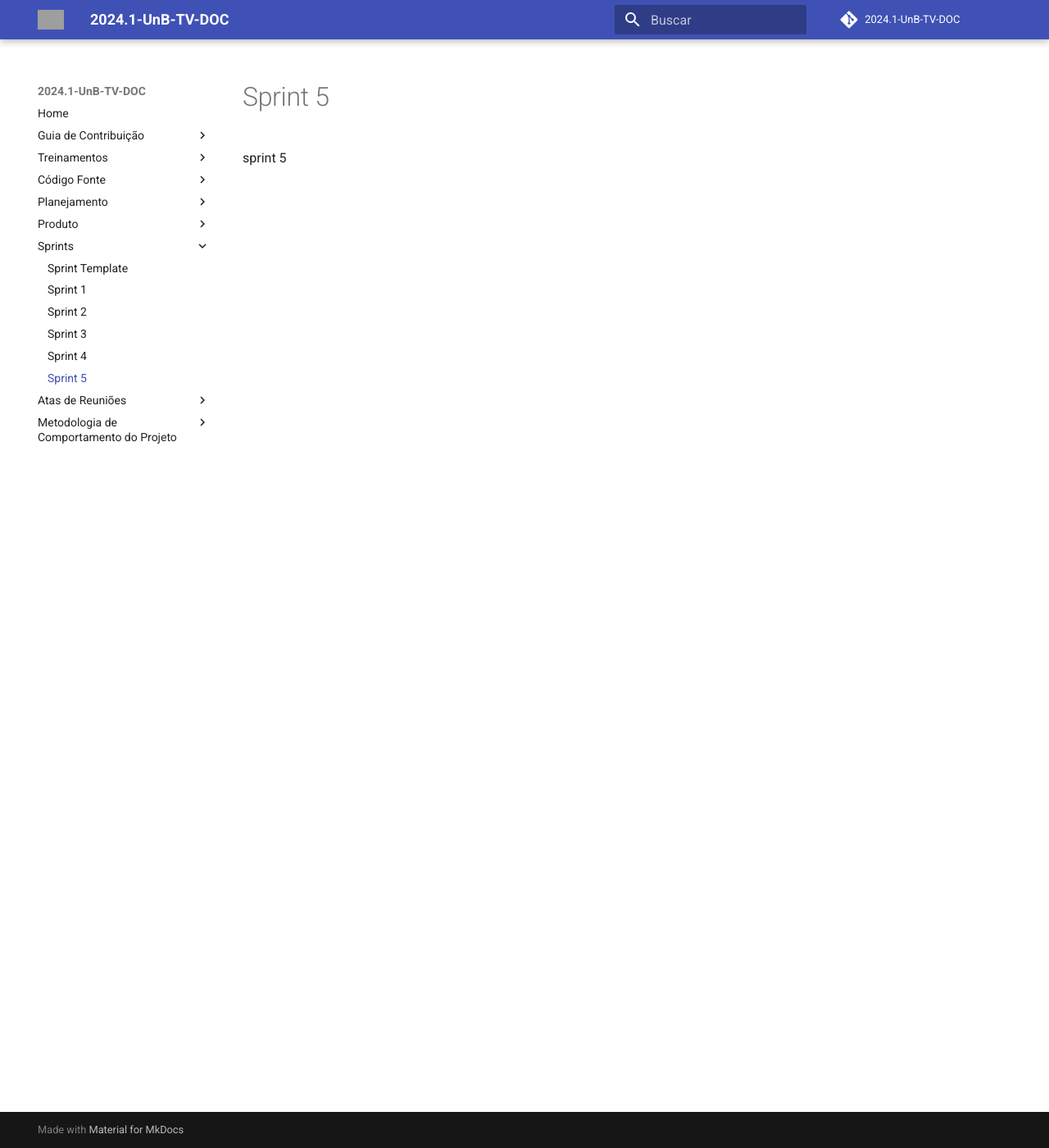
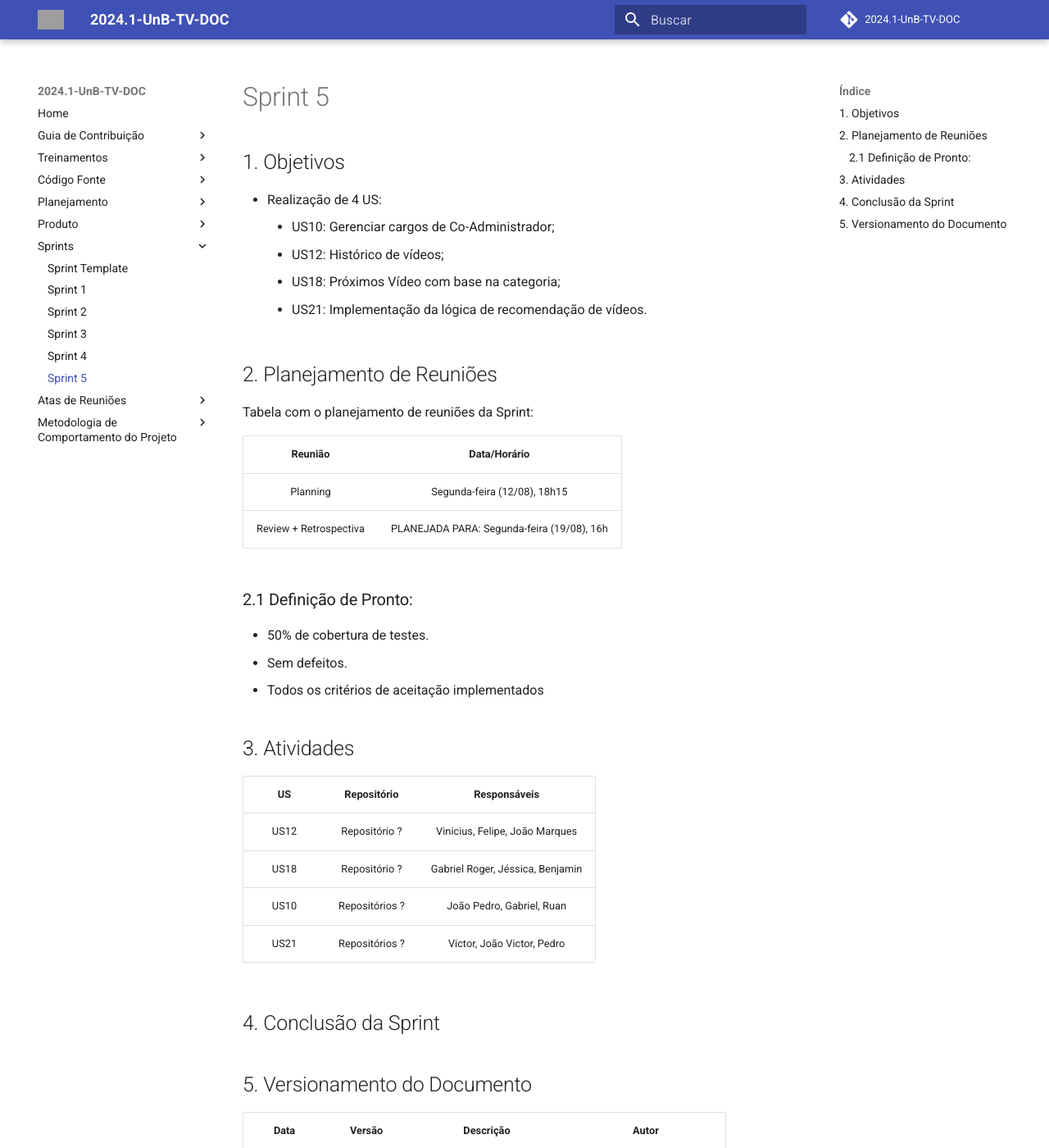
Before and after one commit to fga-eps-mds/2024.1-UnB-TV-DOC, an MkDocs documentation site: the page built from docs/sprints/Sprint5.md, in a window 1280 px wide and 1400 px high. Shown: the whole window at 82% size. Built offline with MkDocs 1.6.1 and Material for MkDocs 9.7.7, drawn with Linux system fonts in a browser that asks for light colours; comment, search, counter and statistics services are not loaded; some of the changed text lies outside the part shown; grey boxes are pictures that could not be loaded.

Commit message:
adiciona conteudo sprint 5

```diff
--- a/docs/sprints/Sprint5.md
+++ b/docs/sprints/Sprint5.md
@@ -1 +1,39 @@
-sprint 5
+# Sprint 5
+
+## 1. Objetivos
+
+- Realização de 4 US:
+    - US10: Gerenciar cargos de Co-Administrador;
+    - US12: Histórico de vídeos;
+    - US18: Próximos Vídeo com base na categoria;
+    - US21: Implementação da lógica de recomendação de vídeos.
+
+## 2. Planejamento de Reuniões
+
+Tabela com o planejamento de reuniões da Sprint:
+
+| Reunião | Data/Horário |
+| :-----: | :----------: |
+| Planning | Segunda-feira (12/08), 18h15 |
+| Review + Retrospectiva | PLANEJADA PARA: Segunda-feira (19/08), 16h |
+
+### 2.1 Definição de Pronto:
+   - 50% de cobertura de testes.
+   - Sem defeitos.
+   - Todos os critérios de aceitação implementados
+
+## 3. Atividades
+| US | Repositório | Responsáveis |
+| :---: | :---------: | :----------: |
+| US12 | Repositório ? | Vinicius, Felipe, João Marques |
+| US18 | Repositório ? | Gabriel Roger, Jéssica, Benjamin |
+| US10 | Repositórios ? | João Pedro, Gabriel, Ruan |
+| US21 | Repositórios ? | Victor, João Victor, Pedro |
+
+## 4. Conclusão da Sprint
+
+## 5. Versionamento do Documento
+
+| Data | Versão | Descrição | Autor |
+| :-----: | :-------------: | :---------------: | :-: |
+| 12/08/2024 | 1.0 | Versão inicial do documento | [João Pedro de Camargo Vaz](https://github.com/JoaoPedro0803) |
```
